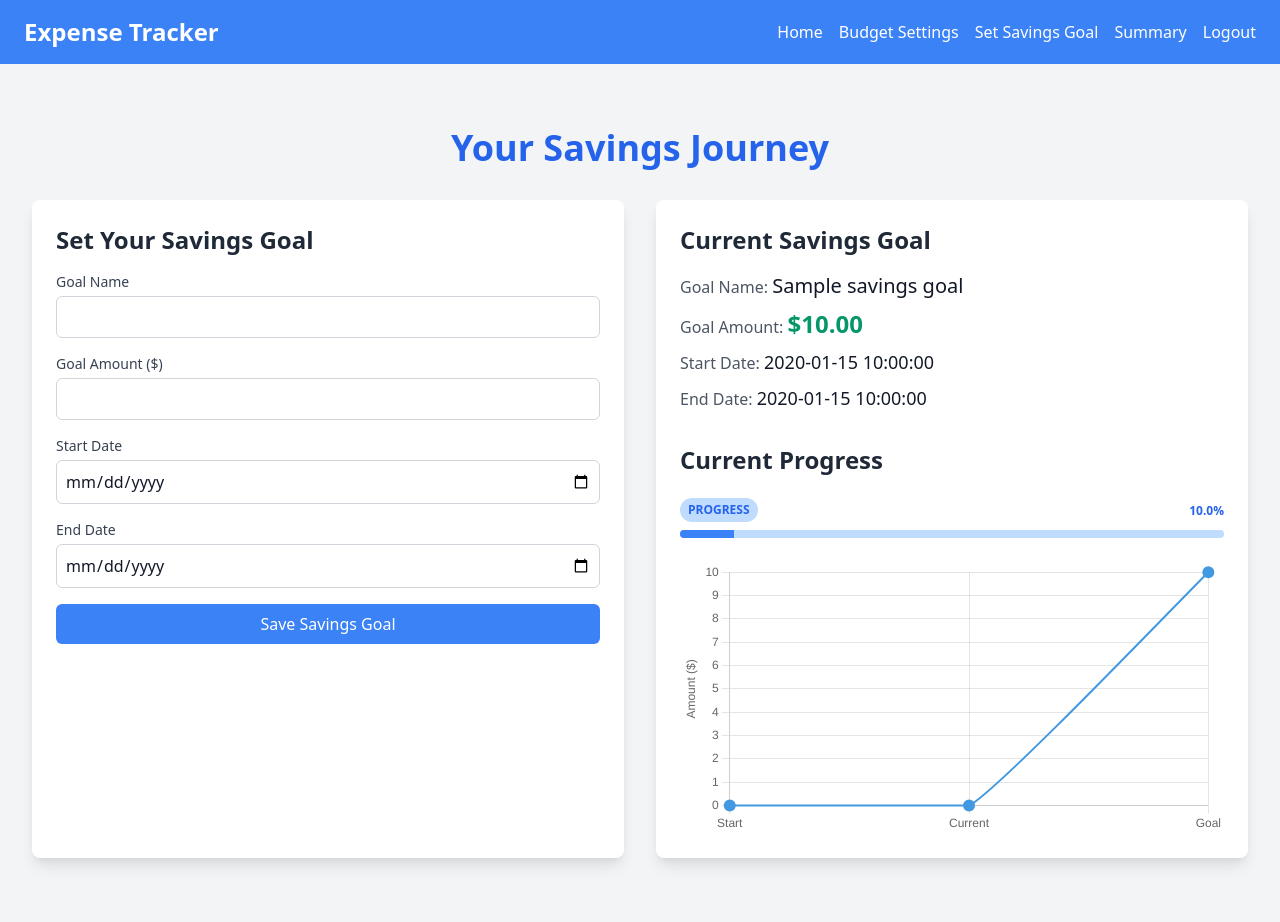
After one commit to Illiaminerva/expense-tracker, a Flask app: template app/templates/set_savings_goal.html in a window 1280 px wide. The commit adds this page. Run offline with Flask 2, Linux system fonts and the light colour scheme; a user stored in the database is signed in; the template is opened without the code that fills it: most values are stand-ins (such as "Sample title", 1, 10 or a date in 2020); some libraries are stand-ins or nearby versions.

Commit message:
adding a savings goal feature

```diff
--- a/app/routes.py
+++ b/app/routes.py
@@ -265,3 +265,72 @@ def budget_settings():
         form.savings_percentage.data = user_settings["budget_settings"]["savings"]
 
     return render_template("budget_settings.html", form=form)
+
+
+@app.route("/set_savings_goal", methods=["GET", "POST"])
+@login_required
+def set_savings_goal():
+    """Render the savings goal form and handle submissions."""
+    user_settings = mongo.db.users.find_one({"_id": ObjectId(current_user.get_id())})
+
+    # Retrieve savings goal
+    savings_goal = user_settings.get("savings_goal", {"goal_amount": 0, "start_date": "", "end_date": ""})
+
+    # Initialize total savings and savings data
+    total_savings = 0
+    savings_data = {
+        "dates": [],
+        "cumulative_amounts": []
+    }
+
+    if request.method == "POST":
+        # Handle setting a new savings goal
+        goal_name = request.form.get("goal_name", "")
+        goal_amount = float(request.form.get("goal_amount", 0))
+        start_date = request.form.get("start_date", "")
+        end_date = request.form.get("end_date", "")
+
+        # Update the savings goal in the database
+        mongo.db.users.update_one(
+            {"_id": ObjectId(current_user.get_id())},
+            {"$set": {
+                "savings_goal": {
+                    "goal_name": goal_name,
+                    "goal_amount": goal_amount,
+                    "start_date": start_date,
+                    "end_date": end_date
+                }
+            }}
+        )
+        flash("Savings goal set successfully!", "success")
+        return redirect(url_for("set_savings_goal"))
+
+    # Calculate total savings from expenses in the "savings" category within the date range
+    expenses = list(mongo.db.expenses.find({"user_id": str(current_user.get_id()), "category": "savings"}))
+
+    # Filter expenses within the savings goal date range and sort by date
+    if savings_goal['start_date'] and savings_goal['end_date']:
+        start_date_obj = datetime.strptime(savings_goal['start_date'], '%Y-%m-%d')
+        end_date_obj = datetime.strptime(savings_goal['end_date'], '%Y-%m-%d')
+        filtered_expenses = [expense for expense in expenses if start_date_obj <= datetime.strptime(expense['date'], '%Y-%m-%d') <= end_date_obj]
+    else:
+        filtered_expenses = expenses
+
+    # Sort expenses by date
+    filtered_expenses.sort(key=lambda x: x['date'])
+
+    # Prepare savings data for the chart
+    cumulative_amount = 0
+    for expense in filtered_expenses:
+        expense_date = expense['date']
+        amount = expense['amount']
+        cumulative_amount += amount
+        savings_data['dates'].append(expense_date)
+        savings_data['cumulative_amounts'].append(cumulative_amount)
+
+    total_savings = cumulative_amount
+
+    # Calculate progress towards the savings goal
+    progress = (total_savings / savings_goal['goal_amount'] * 100) if savings_goal['goal_amount'] > 0 else 0
+
+    return render_template("set_savings_goal.html", savings_goal=savings_goal, progress=progress, savings_data=savings_data, total_savings=total_savings)
--- a/app/templates/base.html
+++ b/app/templates/base.html
@@ -17,6 +17,7 @@
             <nav class="flex items-center space-x-4">
                 <a href="{{ url_for('index') }}" class="hover:text-gray-200">Home</a>
                 <a href="{{ url_for('budget_settings') }}" class="hover:text-gray-200">Budget Settings</a>
+                <a href="{{ url_for('set_savings_goal') }}" class="hover:text-gray-200">Set Savings Goal</a>
                 {% if current_user.is_authenticated %}
                     <a href="{{ url_for('summary') }}" class="hover:text-gray-200">Summary</a>
                     <a href="{{ url_for('logout') }}" class="hover:text-gray-200">Logout</a>
--- /dev/null
+++ b/app/templates/set_savings_goal.html
@@ -0,0 +1,120 @@
+{% extends "base.html" %}
+
+{% block content %}
+<div class="container mx-auto py-8 px-4 sm:px-6 lg:px-8">
+    <h2 class="text-4xl font-bold mb-8 text-center text-blue-600">Your Savings Journey</h2>
+
+    <div class="grid grid-cols-1 md:grid-cols-2 gap-8">
+        <div class="bg-white p-6 rounded-lg shadow-lg">
+            <h3 class="text-2xl font-semibold mb-4 text-gray-800">Set Your Savings Goal</h3>
+            <form method="POST" class="space-y-4">
+                <div>
+                    <label for="goal_name" class="block text-sm font-medium text-gray-700">Goal Name</label>
+                    <input type="text" name="goal_name" id="goal_name" required
+                           class="mt-1 block w-full p-2 border border-gray-300 rounded-md focus:ring-blue-500 focus:border-blue-500">
+                </div>
+                <div>
+                    <label for="goal_amount" class="block text-sm font-medium text-gray-700">Goal Amount ($)</label>
+                    <input type="number" name="goal_amount" id="goal_amount" required
+                           class="mt-1 block w-full p-2 border border-gray-300 rounded-md focus:ring-blue-500 focus:border-blue-500"
+                           step="0.01" min="0">
+                </div>
+                <div>
+                    <label for="start_date" class="block text-sm font-medium text-gray-700">Start Date</label>
+                    <input type="date" name="start_date" id="start_date" required
+                           class="mt-1 block w-full p-2 border border-gray-300 rounded-md focus:ring-blue-500 focus:border-blue-500">
+                </div>
+                <div>
+                    <label for="end_date" class="block text-sm font-medium text-gray-700">End Date</label>
+                    <input type="date" name="end_date" id="end_date" required
+                           class="mt-1 block w-full p-2 border border-gray-300 rounded-md focus:ring-blue-500 focus:border-blue-500">
+                </div>
+                <button type="submit"
+                        class="w-full bg-blue-500 text-white py-2 px-4 rounded-md hover:bg-blue-600 focus:outline-none focus:ring-2 focus:ring-blue-500 focus:ring-opacity-50 transition duration-200">
+                    Save Savings Goal
+                </button>
+            </form>
+        </div>
+
+        <div class="bg-white p-6 rounded-lg shadow-lg">
+            <h3 class="text-2xl font-semibold mb-4 text-gray-800">Current Savings Goal</h3>
+            <div class="space-y-2">
+                <p><span class="font-medium text-gray-600">Goal Name:</span> <span class="text-xl">{{ savings_goal.goal_name }}</span>
+                <p><span class="font-medium text-gray-600">Goal Amount:</span> <span class="text-2xl font-bold text-green-600">${{ "{:.2f}".format(savings_goal.goal_amount) }}</span></p>
+                <p><span class="font-medium text-gray-600">Start Date:</span> <span class="text-lg">{{ savings_goal.start_date }}</span></p>
+                <p><span class="font-medium text-gray-600">End Date:</span> <span class="text-lg">{{ savings_goal.end_date }}</span></p>
+            </div>
+
+            <h3 class="text-2xl font-semibold mt-8 mb-4 text-gray-800">Current Progress</h3>
+            <div class="relative pt-1">
+                <div class="flex mb-2 items-center justify-between">
+                    <div>
+                        <span class="text-xs font-semibold inline-block py-1 px-2 uppercase rounded-full text-blue-600 bg-blue-200">
+                            Progress
+                        </span>
+                    </div>
+                    <div class="text-right">
+                        <span class="text-xs font-semibold inline-block text-blue-600">
+                            {{ "{:.1f}%".format(progress) }}
+                        </span>
+                    </div>
+                </div>
+                <div class="overflow-hidden h-2 mb-4 text-xs flex rounded bg-blue-200">
+                    <div style="width:{{ progress }}%" class="shadow-none flex flex-col text-center whitespace-nowrap text-white justify-center bg-blue-500 transition-all duration-500 ease-in-out"></div>
+                </div>
+            </div>
+
+            <div class="mt-6">
+                <canvas id="savingsChart" width="400" height="200"></canvas>
+            </div>
+        </div>
+    </div>
+</div>
+
+<script>
+document.addEventListener('DOMContentLoaded', function() {
+    var ctx = document.getElementById('savingsChart').getContext('2d');
+    var chart = new Chart(ctx, {
+        type: 'line',
+        data: {
+            labels: ['Start', 'Current', 'Goal'],
+            datasets: [{
+                label: 'Savings Progress',
+                data: [0, {{ total_savings }}, {{ savings_goal.goal_amount }}],
+                backgroundColor: 'rgba(66, 153, 225, 0.2)',
+                borderColor: 'rgba(66, 153, 225, 1)',
+                borderWidth: 2,
+                pointBackgroundColor: 'rgba(66, 153, 225, 1)',
+                pointRadius: 5,
+                pointHoverRadius: 7,
+                tension: 0.1
+            }]
+        },
+        options: {
+            responsive: true,
+            scales: {
+                y: {
+                    beginAtZero: true,
+                    title: {
+                        display: true,
+                        text: 'Amount ($)'
+                    }
+                }
+            },
+            plugins: {
+                legend: {
+                    display: false
+                },
+                tooltip: {
+                    callbacks: {
+                        label: function(context) {
+                            return 'Amount: $' + context.parsed.y.toFixed(2);
+                        }
+                    }
+                }
+            }
+        }
+    });
+});
+</script>
+{% endblock %}
```
